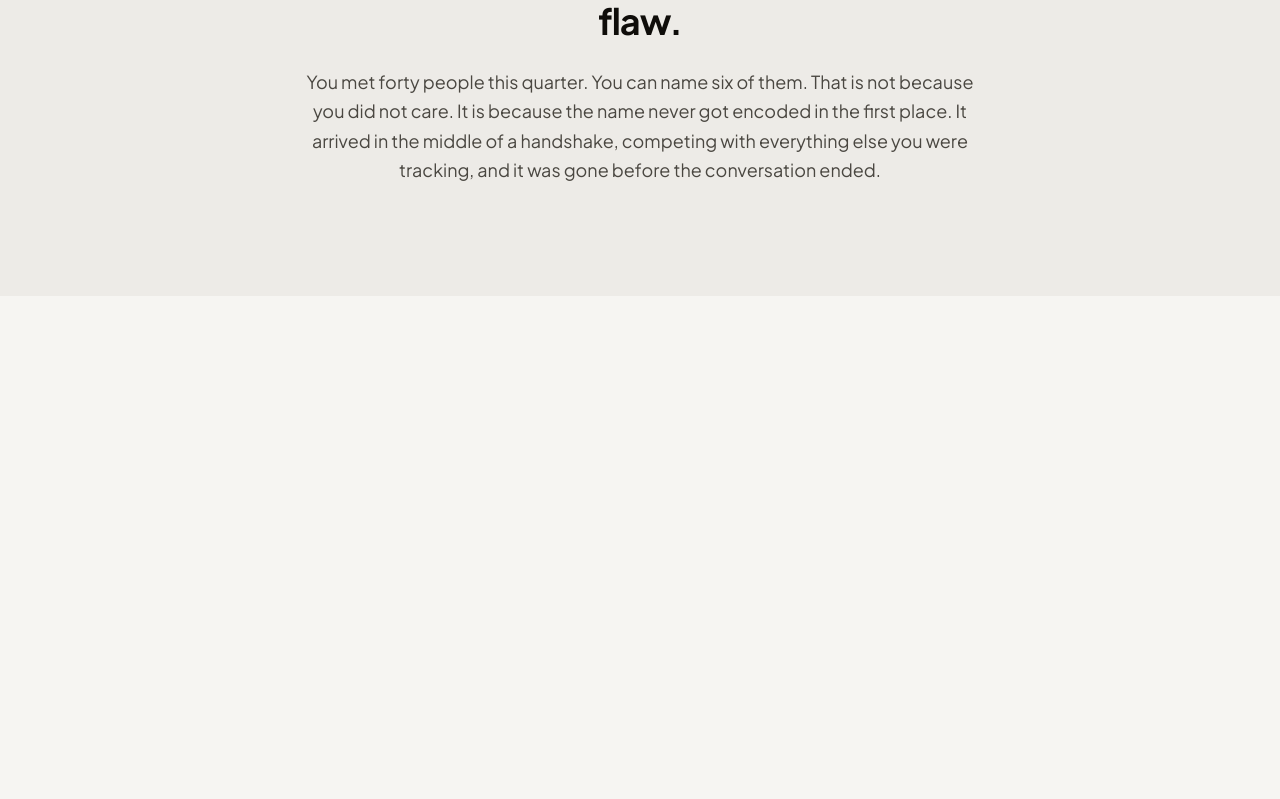
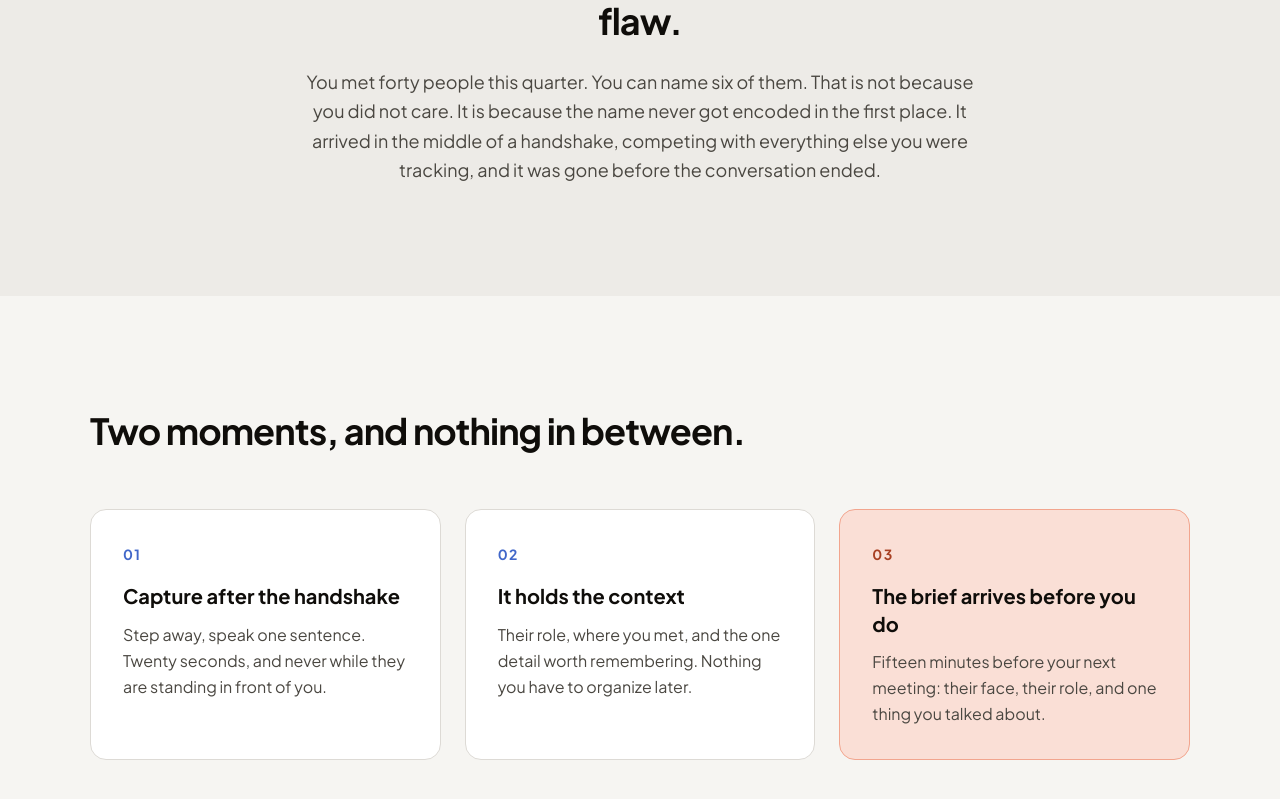
Before and after one commit to eastonlovell6-web/Naymly-Website, a Next.js app: page / in a window 1280 px wide. Shown: the part 857-1656 px from the top of the page. Before the commit the page ends 1153 px from the top, so only its background shows below. Built offline with nearby package versions, Linux system fonts and the light colour scheme.

Commit message:
feat: add how-it-works section
Three cards carrying the full product loop, with the pre-meeting brief
weighted heaviest since it is the differentiator.

```diff
--- a/app/page.tsx
+++ b/app/page.tsx
@@ -1,6 +1,7 @@
 import { Nav } from '@/components/nav'
 import { Hero } from '@/components/hero'
 import { Gap } from '@/components/gap'
+import { HowItWorks } from '@/components/how-it-works'
 
 export default function Home() {
   return (
@@ -8,6 +9,7 @@ export default function Home() {
       <Nav />
       <Hero />
       <Gap />
+      <HowItWorks />
     </>
   )
 }
--- /dev/null
+++ b/components/how-it-works.tsx
@@ -0,0 +1,62 @@
+const STEPS = [
+  {
+    n: '01',
+    title: 'Capture after the handshake',
+    body:
+      'Step away, speak one sentence. Twenty seconds, and never while they are standing in front of you.',
+    accent: false,
+  },
+  {
+    n: '02',
+    title: 'It holds the context',
+    body:
+      'Their role, where you met, and the one detail worth remembering. Nothing you have to organize later.',
+    accent: false,
+  },
+  {
+    n: '03',
+    title: 'The brief arrives before you do',
+    body:
+      'Fifteen minutes before your next meeting: their face, their role, and one thing you talked about.',
+    accent: true,
+  },
+]
+
+export function HowItWorks() {
+  return (
+    <section className="px-5 py-24 sm:px-8 sm:py-28">
+      <div className="mx-auto max-w-[1100px]">
+        <h2 className="max-w-2xl text-3xl font-bold leading-tight tracking-tight text-neutral-900 sm:text-4xl">
+          Two moments, and nothing in between.
+        </h2>
+
+        <ol className="mt-14 grid gap-6 md:grid-cols-3">
+          {STEPS.map((step) => (
+            <li
+              key={step.n}
+              className={`rounded-2xl border p-8 ${
+                step.accent
+                  ? 'border-coral-300 bg-coral-100'
+                  : 'border-neutral-200 bg-white'
+              }`}
+            >
+              <span
+                className={`text-sm font-bold tracking-widest ${
+                  step.accent ? 'text-coral-700' : 'text-brand-500'
+                }`}
+              >
+                {step.n}
+              </span>
+
+              <h3 className="mt-4 text-xl font-bold leading-snug text-neutral-900">
+                {step.title}
+              </h3>
+
+              <p className="mt-3 leading-relaxed text-neutral-600">{step.body}</p>
+            </li>
+          ))}
+        </ol>
+      </div>
+    </section>
+  )
+}
```
